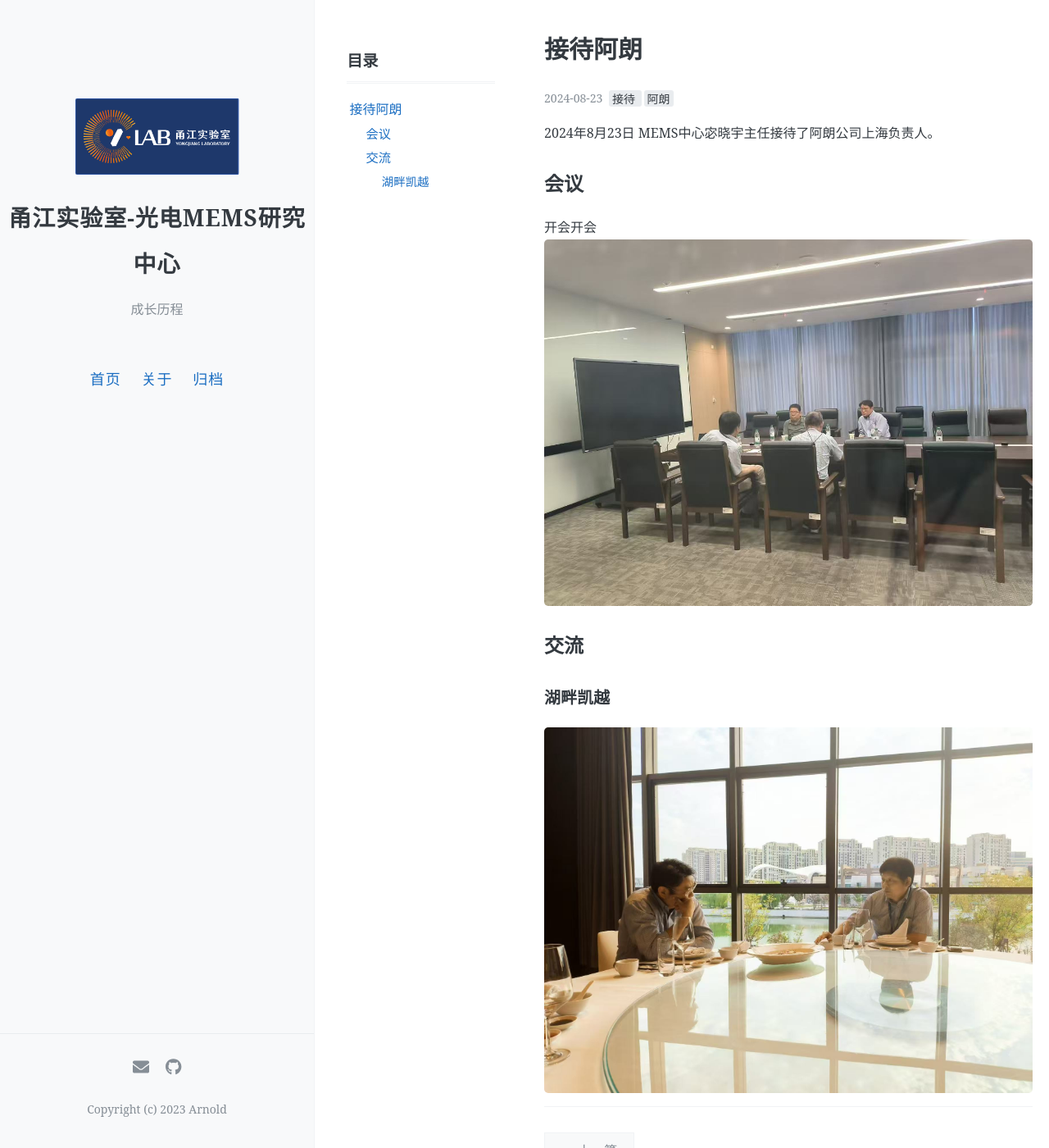
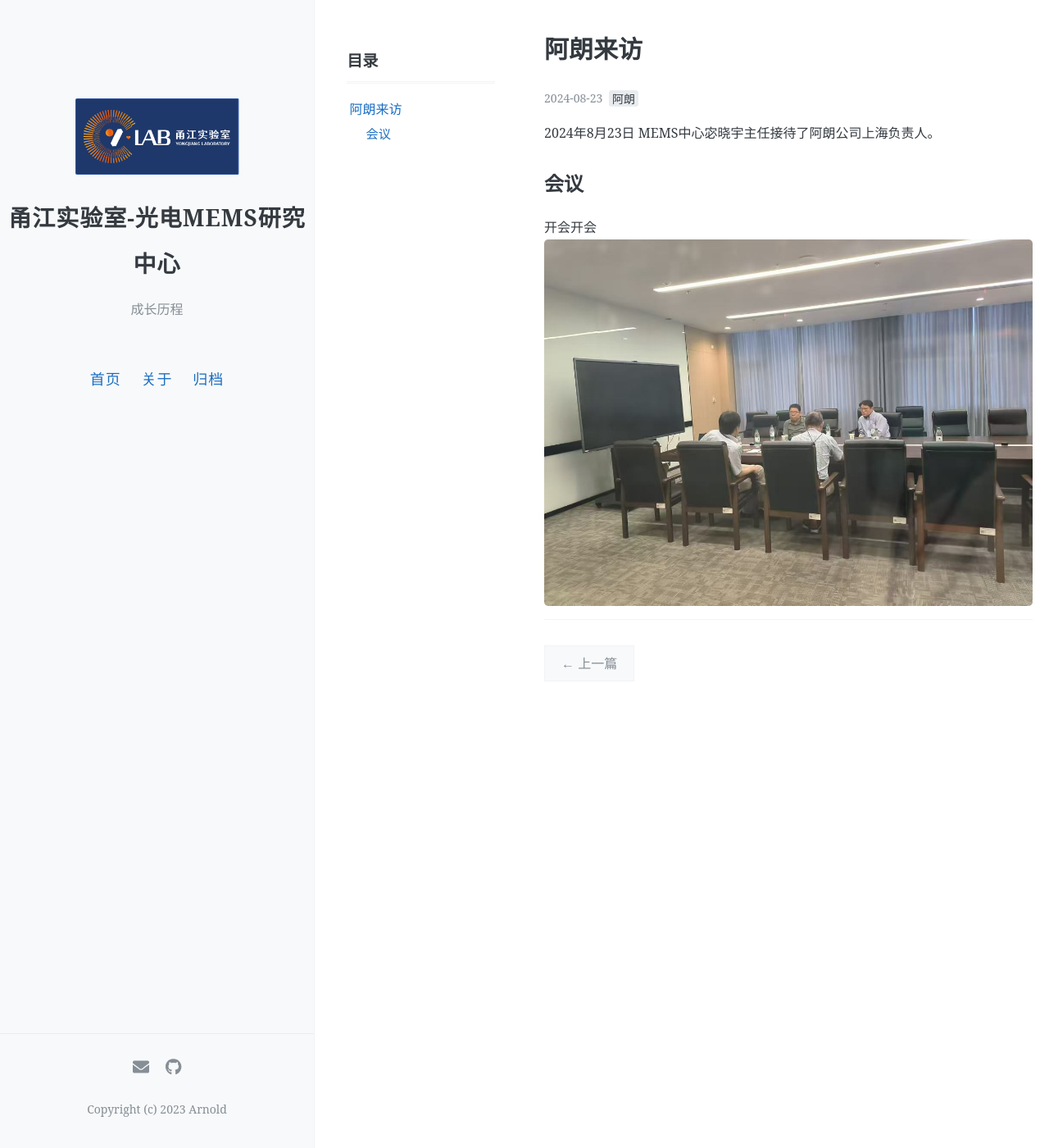
Before and after one commit to Ylab-MEMS/MEMS, a Jekyll site: the page built from _posts/2024-08-23-阿朗.md, in a window 1280 px wide and 1400 px high. Shown: the whole window at 82% size. Built offline with Jekyll 4.4.1, drawn with Linux system fonts in a browser that asks for light colours; comment, search, counter and statistics services are not loaded.

Commit message:
Update 2024-08-23-阿朗.md

```diff
--- a/_posts/2024-08-23-阿朗.md
+++ b/_posts/2024-08-23-阿朗.md
@@ -1,8 +1,8 @@
 ---
 layout: post
-title: "接待阿朗"
+title: "阿朗来访"
 date:   2024-08-23
-tags: [接待, 阿朗]
+tags: [ 阿朗]
 comments: true
 author: 王俊英
 toc: true
@@ -16,8 +16,3 @@ MEMS中心宓晓宇主任接待了阿朗公司上海负责人。
 ## 会议
 开会开会
 ![](../images/2024/8/23/1.jpg)
-
-## 交流
-### 湖畔凯越
-
-![](../images/2024/8/23/2.jpg)
```
